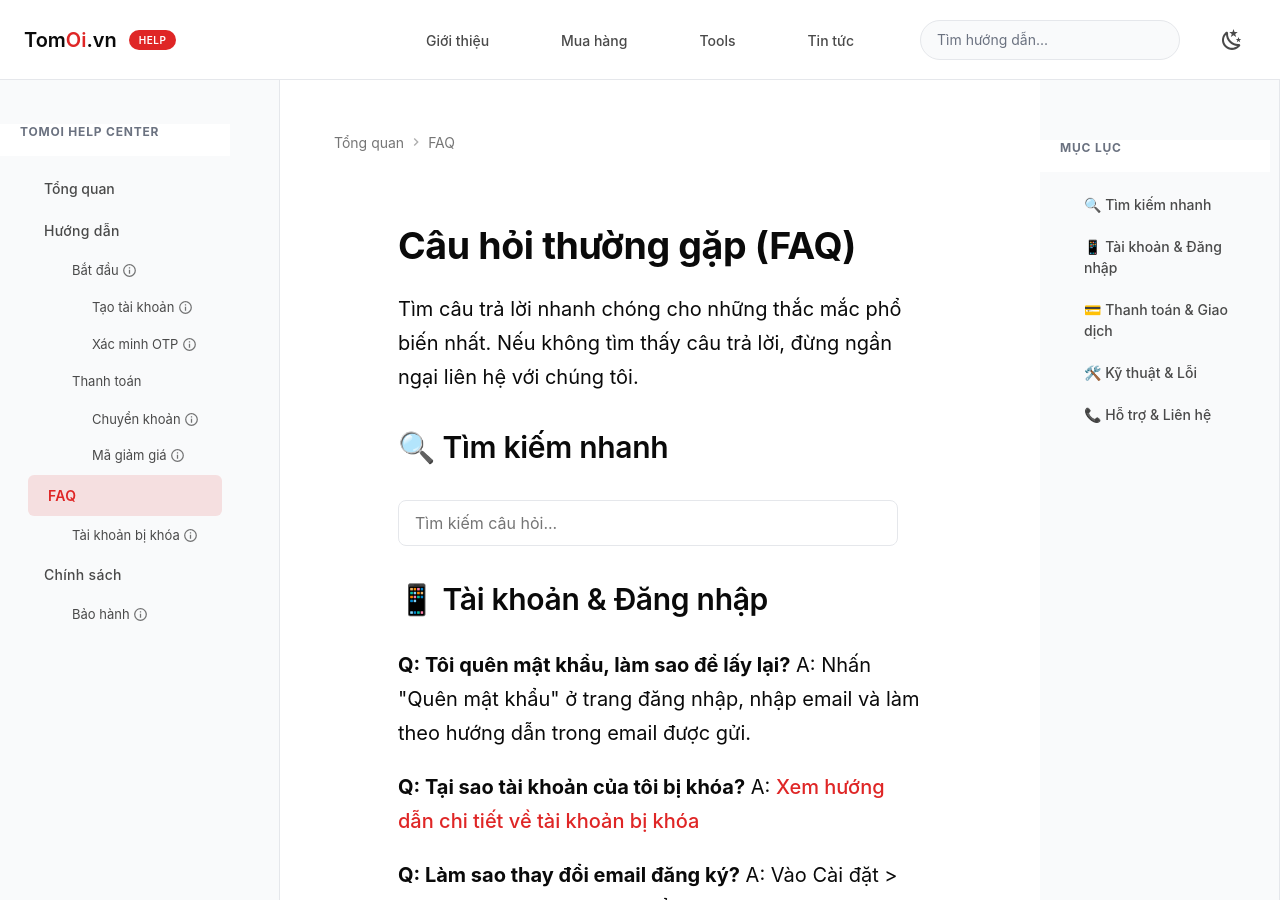
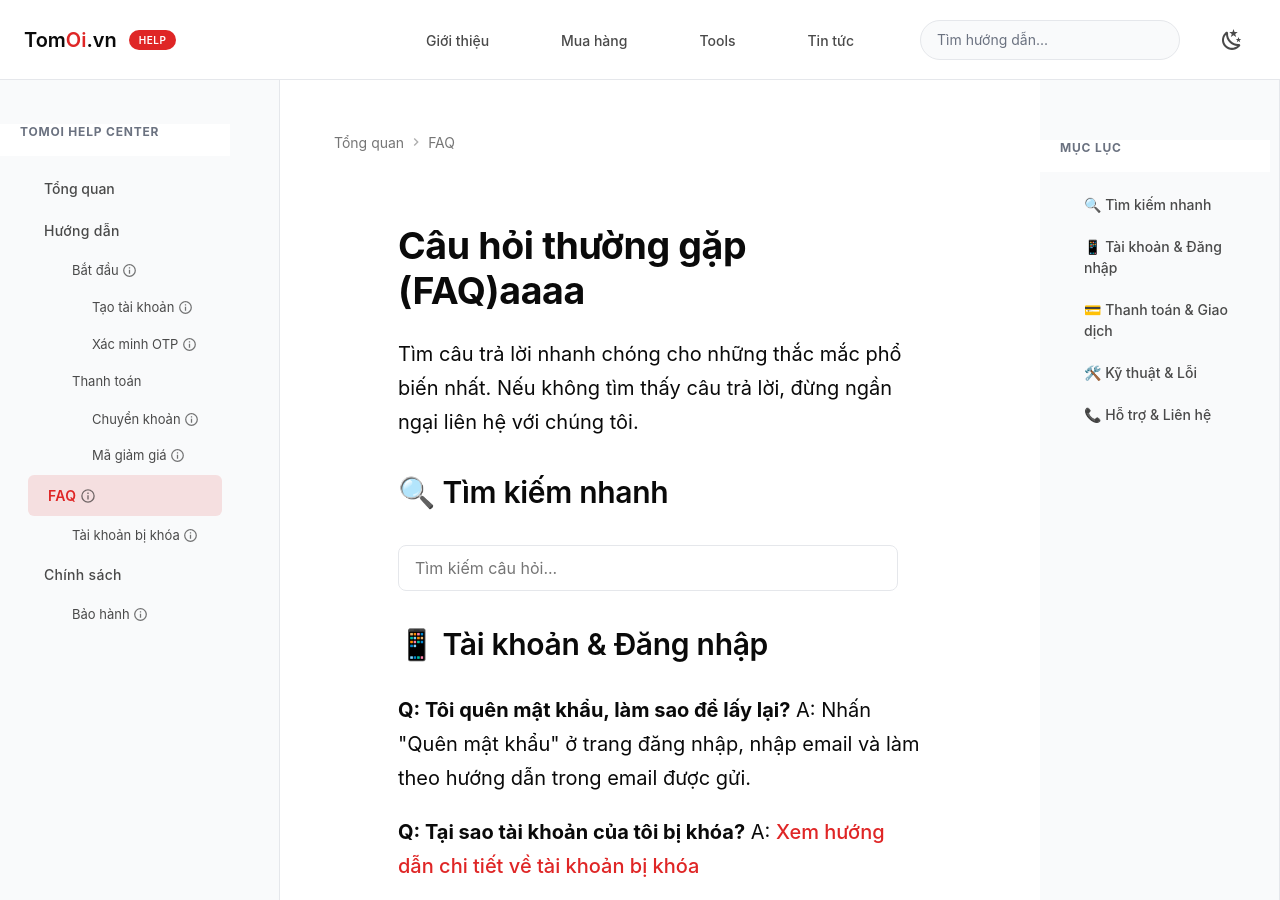
Before and after one commit to LucciHank/help-v1, an MkDocs documentation site: the page built from docs/faq/index.md, in a window 1280 px wide and 900 px high. Built offline with MkDocs 1.6.1 and Material for MkDocs 9.7.7, drawn with Linux system fonts in a browser that asks for light colours; some web fonts are replaced; a script that is not in the unit is left out; some of the changed lines change nothing that is shown.

Commit message:
Update Câu hỏi thường gặp “index”

```diff
--- a/docs/faq/index.md
+++ b/docs/faq/index.md
@@ -1,9 +1,12 @@
 ---
 title: Câu hỏi thường gặp (FAQ)
 description: Tìm câu trả lời nhanh chóng cho những thắc mắc phổ biến
+category: tai-khoan
+priority: 1
+status: active
+date: 2025-08-19T13:35:00.000+07:00
 ---
-
-# Câu hỏi thường gặp (FAQ)
+# Câu hỏi thường gặp (FAQ)aaaa
 
 Tìm câu trả lời nhanh chóng cho những thắc mắc phổ biến nhất. Nếu không tìm thấy câu trả lời, đừng ngần ngại liên hệ với chúng tôi.
 
@@ -64,7 +67,7 @@
 **Q: Tôi có thể gặp trực tiếp không?**
 A: Có, bạn có thể đặt lịch hẹn tại văn phòng Hà Nội hoặc TP.HCM.
 
----
+- - -
 
 <div style="text-align: center; margin: 48px 0; padding: 32px; background: var(--brand-bg-secondary); border-radius: var(--brand-radius);">
     <h3>Không tìm thấy câu trả lời?</h3>
```
